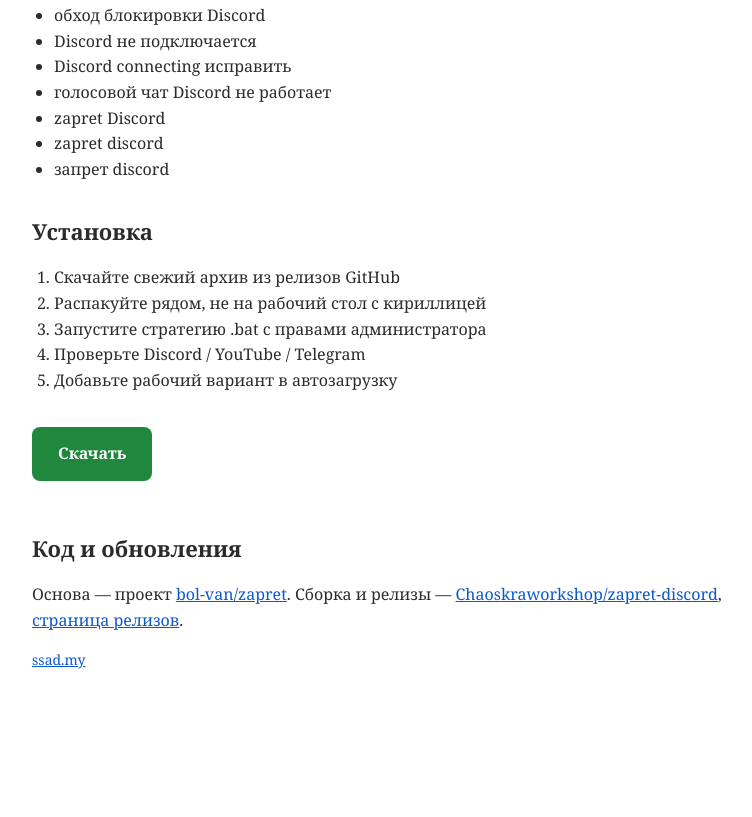
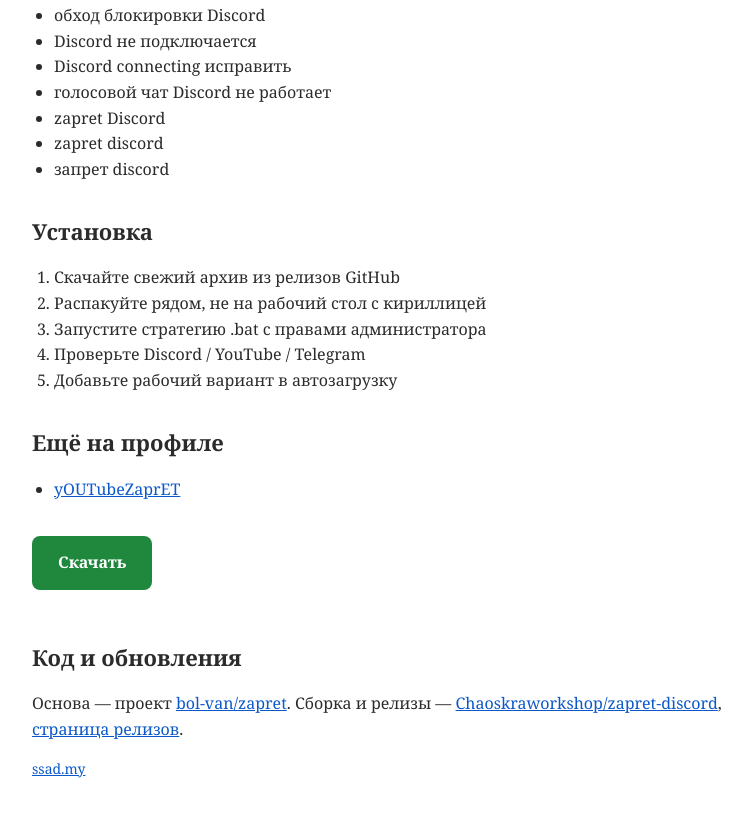
Before and after one commit to Chaoskraworkshop/zapret-discord, a plain HTML site: page docs/index.html in a window 1280 px wide. Shown: the part 1543-2360 px from the top of the page, without its empty margins (258-1010 px from the left). Before the commit the page ends 2293 px from the top, so only its background shows below. Drawn offline with Linux system fonts and the light colour scheme.

Commit message:
Update docs

```diff
--- a/docs/index.html
+++ b/docs/index.html
@@ -87,6 +87,10 @@
       <li>Добавьте рабочий вариант в автозагрузку</li>
   </ol>
 
+  <h2>Ещё на профиле</h2>
+  <ul>
+    <li><a href="https://github.com/Chaoskraworkshop/yOUTubeZaprET">yOUTubeZaprET</a></li>
+  </ul>
 
 
   <p><a class="cta" href="https://github.com/Chaoskraworkshop/zapret-discord/releases/latest">Скачать</a></p>
```
